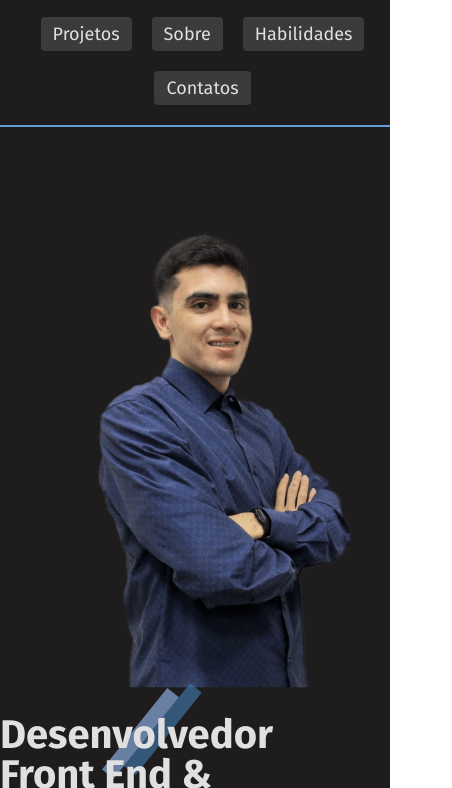
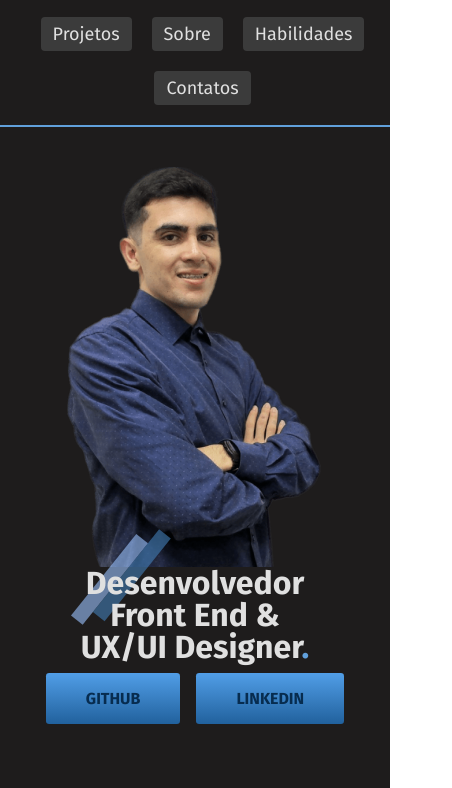
Before and after one commit to Leonardo-Carvalhorocha/pessoal, a plain HTML site: page index.html in a window 390 px wide. Shown: the part 53-841 px from the top of the page, 452 px wide, since content can reach past the window. Drawn offline with Linux system fonts and the light colour scheme.

Commit message:
Ajuste responsivo

```diff
--- a/css/informacao.css
+++ b/css/informacao.css
@@ -1,157 +1,122 @@
 .main-bg {
   background: #1E1C1C;
   height: 100vh;
-  display: grid;
-  align-content: center;
-  padding-bottom: 60px;
+  box-sizing: border-box;
+  display: flex;
+  justify-content: center;
 }
 
 .main-container {
-  max-width: 75rem;
-  margin: 0 auto;
-  display: grid;
-  grid-template-columns: 1fr 1fr;
+  display: flex;
+  flex-wrap: wrap;
   align-items: center;
-  gap: 2.5rem;
-  position: relative;
-  z-index: 1;
+  gap: 300px;
 }
 
 .main-container h1 {
   color: #e0e0e0;
   font-family: "Fira Sans";
   font-weight: 43.75rem;
-  font-size: 3.87rem;
+  font-size: 4rem;
   line-height: 4.375rem;
+  position: relative;
+  z-index: 1;
+}
+
+.main-container h1::before {
+  content: "";
+  background: url("../img/detalhe-titulo.svg");
+  width: 6.25rem;
+  height: 6.25rem;
+  display: block;
+  position: absolute;
+  top: -1.5rem;
+  left: -1rem;
+  z-index: -1;
 }
 
 .main-container h1 span {
  color: #61a0db;
 }
 
-.foto {
-  z-index: -1;
+.botao-container {
+  display: flex;
+  flex-wrap: wrap;
+  gap: 1rem;
 }
 
-.main-container .foto::before {
-  content: "";
-  height: 18.75rem;
-  width: 105rem;
-  display: inline-block;
-  background: #454F5F;
-  position: absolute;
-  top: 8.43rem;
-  left: -80rem;
-  z-index: -1;
-  border-radius: 0rem 0.375rem 0.375rem 0rem;
-}
-
-.main-container h1::before {
-  content: "";
-  background: url("../img/detalhe-titulo.svg")no-repeat center;
-  height: 7.5rem;
-  width: 7.5rem;
-  display: inline-block;
-  position: absolute;
-  top: 5.625rem;
-  right: 22.5rem;
-  z-index: -1;
-}
-
-.botao-container {
+.botao-container li {
   display: flex;
-  gap: 0.625rem;
-  margin-top: 0.625rem;
+  flex-wrap: wrap;
+  font-family: "Fira Sans";
+  font-weight: 600;
+  margin-top: 0.63rem;
+  padding: 1.5rem 4rem;
+  background: linear-gradient(180deg, #519EE7 0%, #21619D 100%);
+  border-radius: 0.2rem;
+  text-transform: uppercase;
 }
 
 .botao-container li a {
   color: #072C4F;
-  font-family: "Fira Sans";
-  font-weight: 600;
-  background: linear-gradient(180deg, #519EE7 0%, #21619D 100%);
-  text-transform: uppercase;
-  padding: 1rem 4rem;
-  border-radius: 0.312rem;
 }
 
-.botao-container li a:hover {
-  background: linear-gradient(180deg, #61a3e0 0%, #4580b8 100%);
+@media (max-width:1200px) {
+  .main-container {
+    gap: 100px;
+  }
 }
 
-@media (max-width: 1000px){
-  .main-container .foto::before {
-    display: none;
-  }
+@media (max-width:1000px) {
   .main-container {
     gap: 0px;
   }
 }
 
-@media (max-width: 900px) {
-  .main-container h1{
-    font-size: 2.5rem;
-    line-height: 2.5rem;
+@media (max-width:900px) {
+  .main-container {
+    display: grid;
   }
-  .main-container h1::before {
-    top: 7.5rem;
-    right: 16.87rem;
+  .main-container h1 {
+    font-size: 3rem;
+    line-height: 1;
+  }
+  .foto img {
+    margin-top: 40px;
+    height: 400px;
+  }
+ .main-bg {
+  padding-bottom: 800px;
  }
 }
 
-@media (max-width: 750px) {
-  .main-bg {
-    align-content: start;
-  }
-  .main-container {
-    grid-template-columns: 1fr;
-    justify-items: center;
-    gap: 1.25rem;
+@media (max-width:500px) {
+  .main-container h1 {
+    font-size: 2rem;
+    line-height: 1;
+    text-align: center;
   }
   .main-container h1::before {
-    top: 23.75rem;
-    right: 12.5rem;
-  }
-  .foto img{
-    padding-top: 3rem;
-    max-width: 100%;
+    top: -2.5rem;
+    left: 3.5rem;
   }
   .botao-container {
-    padding: 1rem 2rem;
-    margin-bottom: 100px;
+    justify-content: center;
   }
-  .main-container h1::before {
-    top: 34rem;
-    right: 15rem;
+  .botao-container li {
+    padding: 1rem 2.5rem;
   }
 }
 
-
-
-@media (max-width: 350px) {
-  .main-container h1 {
-    font-size: 2.25rem;
-  }
+@media (max-width:350px) {
   .main-container h1::before {
-    top: 34rem;
-    right: 12rem;
+    top: -2.5rem;
+    left: 1.5rem;
   }
 }
 
-
-@media (max-width: 270px) {
+@media (max-width:300px) {
  .botao-container {
-    display: grid;
-    justify-items: center;
-  }
-  .main-container h1 {
-    font-size: 1.625rem;
-    line-height: 1.625rem;
-  }
-  .main-container h1::before {
-    top: 17.5rem;
-    right: 7.5rem;
-  }
-  .foto img{
-    height: 18.75rem;
+  gap: 0.2rem;
  }
 }
```
Lines whose indentation alone changed are shown as unchanged.
